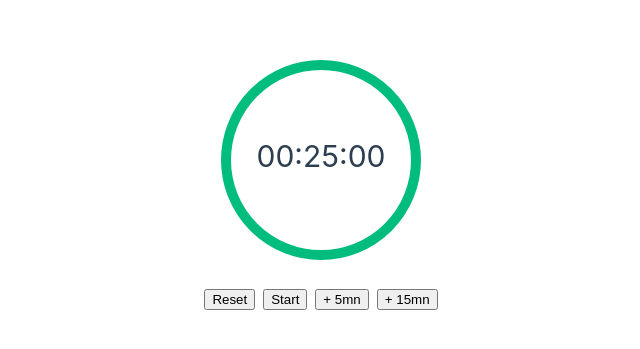
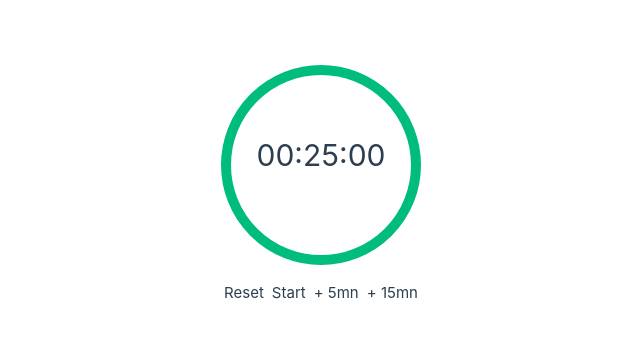
Before and after one commit to Buu97/pomodoro-counter, a Vue app: page / in a window 1280 px wide. Shown: the part 215-564 px from the top of the page, without its empty margins (319-959 px from the left). Built offline with nearby package versions, Linux system fonts and the light colour scheme.

Commit message:
add tailwindcss

```diff
--- a/package.json
+++ b/package.json
@@ -9,7 +9,9 @@
     "preview": "vite preview"
   },
   "dependencies": {
+    "@tailwindcss/vite": "^4.1.4",
     "date-fns": "^4.1.0",
+    "tailwindcss": "^4.1.4",
     "vue": "^3.5.13"
   },
   "devDependencies": {
--- a/src/assets/main.css
+++ b/src/assets/main.css
@@ -1,4 +1,5 @@
 @import './base.css';
+@import "tailwindcss";
 
 a,
 .green {
--- a/vite.config.js
+++ b/vite.config.js
@@ -3,12 +3,14 @@ import { fileURLToPath, URL } from 'node:url'
 import { defineConfig } from 'vite'
 import vue from '@vitejs/plugin-vue'
 import vueDevTools from 'vite-plugin-vue-devtools'
+import tailwindcss from "@tailwindcss/vite";
 
 // https://vite.dev/config/
 export default defineConfig({
   plugins: [
     vue(),
     vueDevTools(),
+    tailwindcss()
   ],
   resolve: {
     alias: {
```
Also changed, not shown: 1 other file (tests, documents, lock files or other folders).
